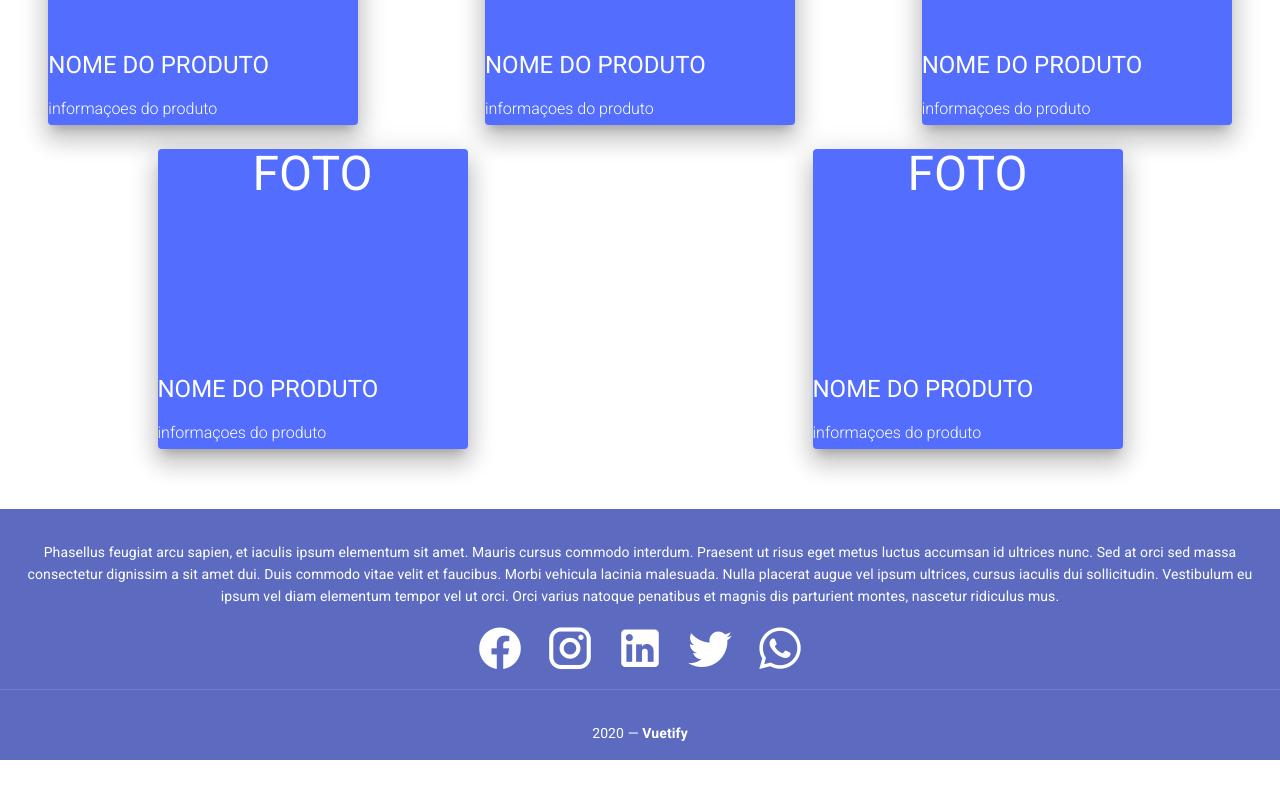
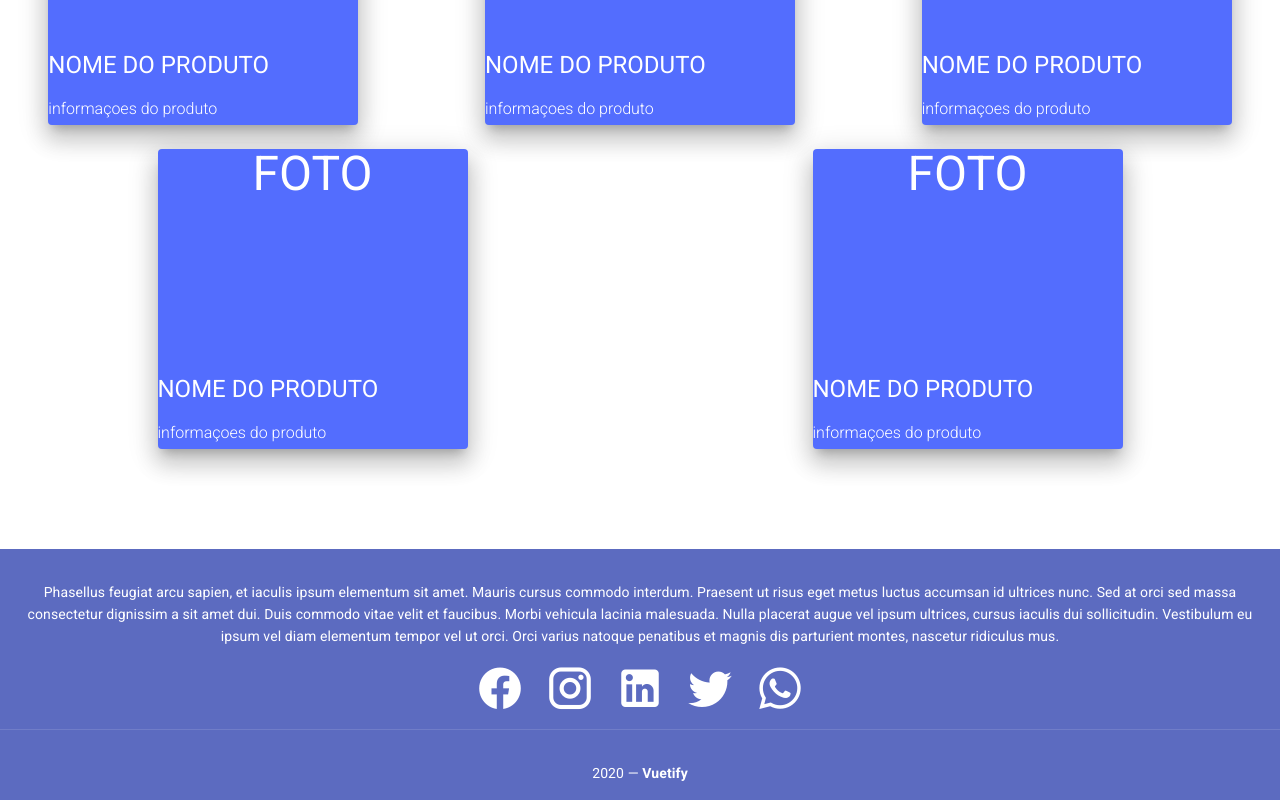
Before and after one commit to mncoutinho/PortalLeilao, a Vue app in the folder client/: page / in a window 1280 px wide. Shown: the part 2057-2857 px from the top of the page. Before the commit the page ends 2817 px from the top, so only its background shows below. Built offline with nearby package versions, Linux system fonts and the light colour scheme.

Commit message:
Update App.vue

```diff
--- a/client/src/App.vue
+++ b/client/src/App.vue
@@ -92,7 +92,8 @@
 <!--RODAPÉ-->
     <v-footer
       dark
-      padless>
+      padless
+      class="mt-10">
       <v-card
         flat
         tile
```
